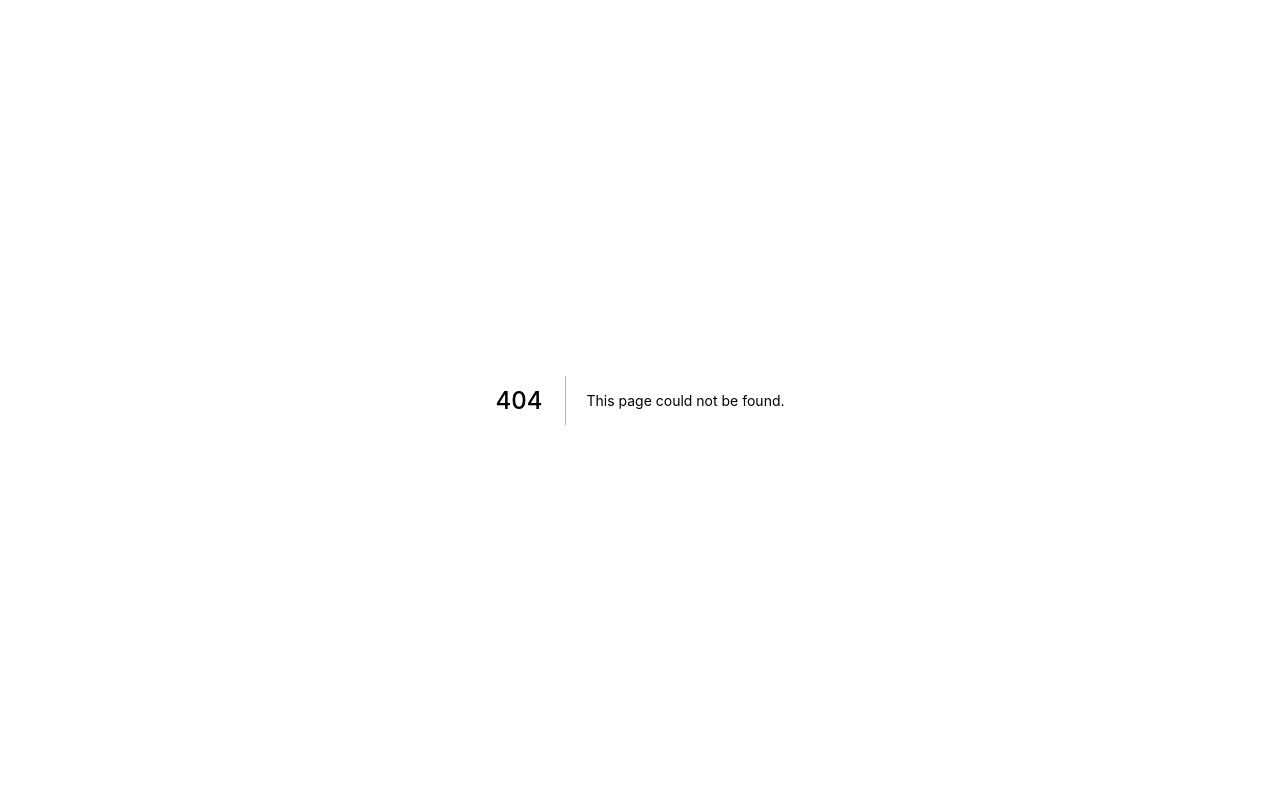
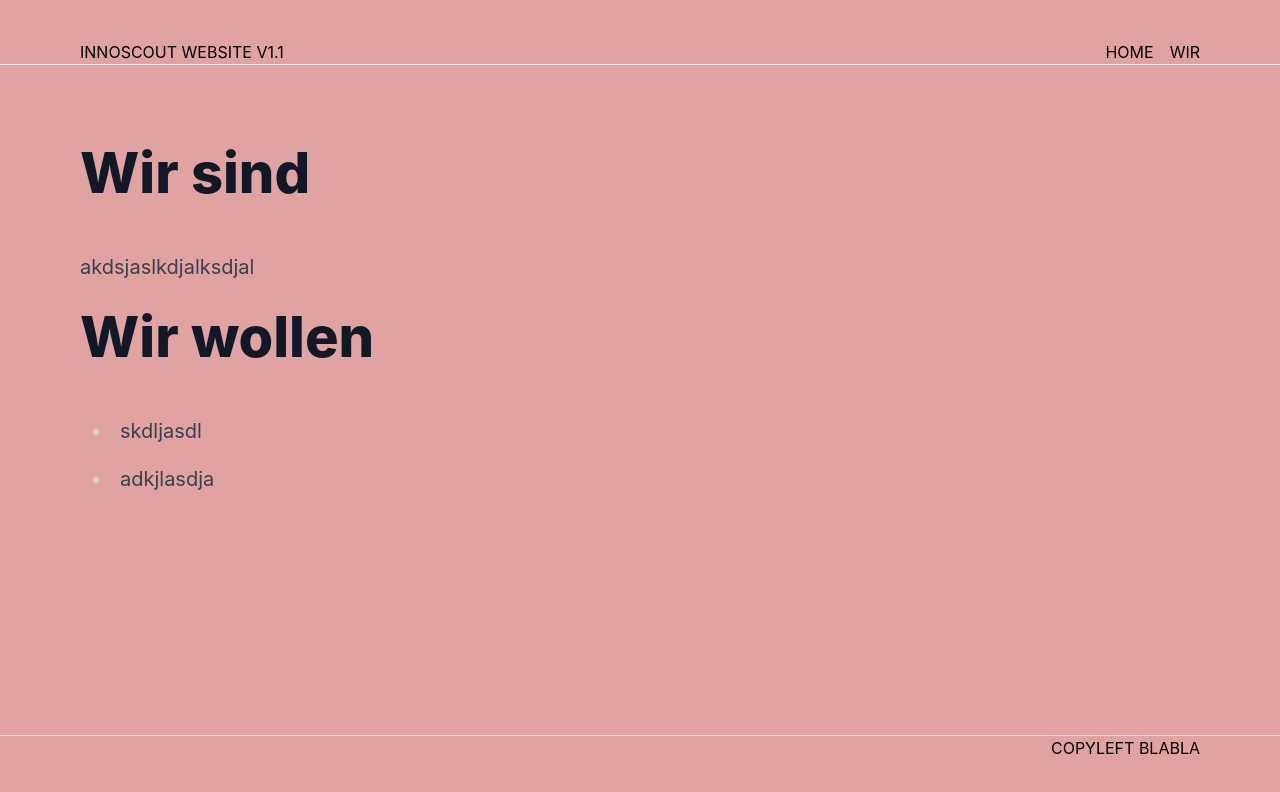
Before and after one commit to kirchenfeld/kirchenfeld.github.io, a Next.js app: page /about in a window 1280 px wide. Before the commit this address had no page. Shown: the top 792 px of the page. Built offline with nearby package versions, Linux system fonts and the light colour scheme.

Commit message:
feat(mdx): add mdx support
- create mdxLayout component
- add mdx support to nestjs
- add tailwind typography

```diff
--- /dev/null
+++ b/components/mdxLayout.tsx
@@ -0,0 +1,17 @@
+
+import { FunctionComponent } from 'react'
+import Layout from './layout';
+
+type MdxLayoutProbs = {}
+
+const MdxLayout: FunctionComponent<MdxLayoutProbs> = ({children}) => {
+    return (
+      <Layout>
+        <article className="prose lg:prose-xl">
+          {children}
+        </article>
+      </Layout>
+    )
+}
+
+export default MdxLayout;
--- a/next.config.js
+++ b/next.config.js
@@ -1,6 +1,17 @@
-module.exports = {
+const withMDX = require('@next/mdx')({
+  extension: /\.mdx?$/,
+  options: {
+    remarkPlugins: [],
+    rehypePlugins: [],
+    // If you use `MDXProvider`, uncomment the following line.
+    // providerImportSource: "@mdx-js/react",
+  },
+})
+module.exports = withMDX({
+  // Append the default value with md extensions
+  pageExtensions: ['ts', 'tsx', 'js', 'jsx', 'md', 'mdx'],
   reactStrictMode: true,
   images: {
     domains: ['pixelartmaker-data-78746291193.nyc3.digitaloceanspaces.com'],
   },
-}
+})
--- a/package.json
+++ b/package.json
@@ -8,11 +8,14 @@
     "lint": "next lint"
   },
   "dependencies": {
+    "@mdx-js/loader": "^2.0.0",
+    "@next/mdx": "^12.1.0",
     "next": "12.0.9",
     "react": "17.0.2",
     "react-dom": "17.0.2"
   },
   "devDependencies": {
+    "@tailwindcss/typography": "^0.5.2",
     "@types/node": "^17.0.12",
     "@types/react": "^17.0.38",
     "autoprefixer": "^10.4.2",
--- /dev/null
+++ b/pages/about.mdx
@@ -0,0 +1,12 @@
+import MdxLayout from '../components/mdxLayout'
+
+# Wir sind
+
+akdsjaslkdjalksdjal
+
+# Wir wollen
+
+- skdljasdl
+- adkjlasdja
+
+export default ({ children }) => <MdxLayout>{children}</MdxLayout>
--- a/tailwind.config.js
+++ b/tailwind.config.js
@@ -14,5 +14,7 @@ module.exports = {
       }
     },
   },
-  plugins: [],
+  plugins: [
+    require('@tailwindcss/typography'),
+  ],
 }
```
Also changed, not shown: 1 other file (tests, documents, lock files or other folders).
